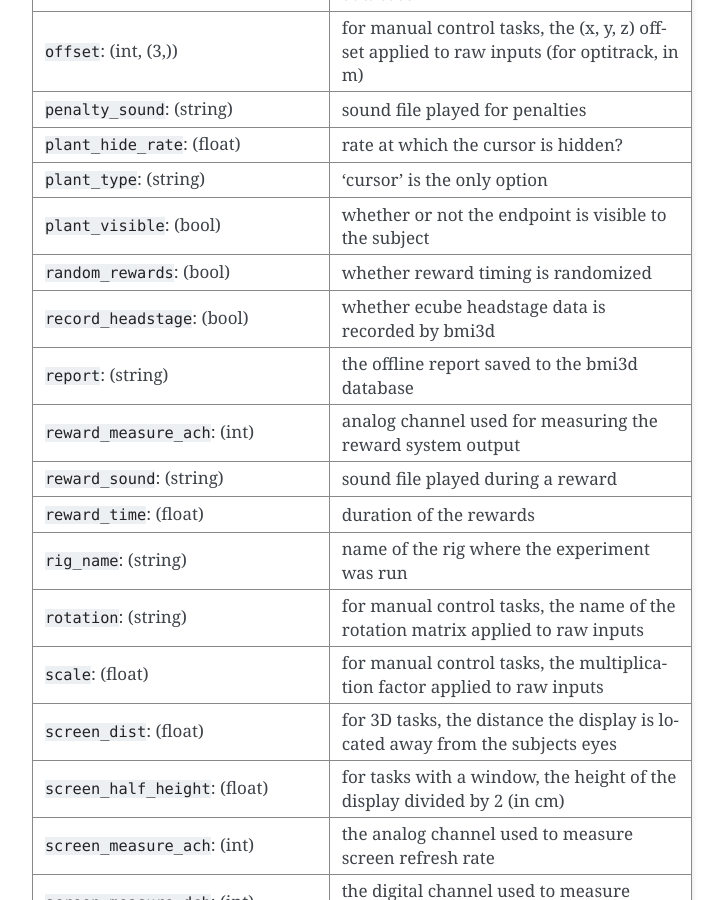
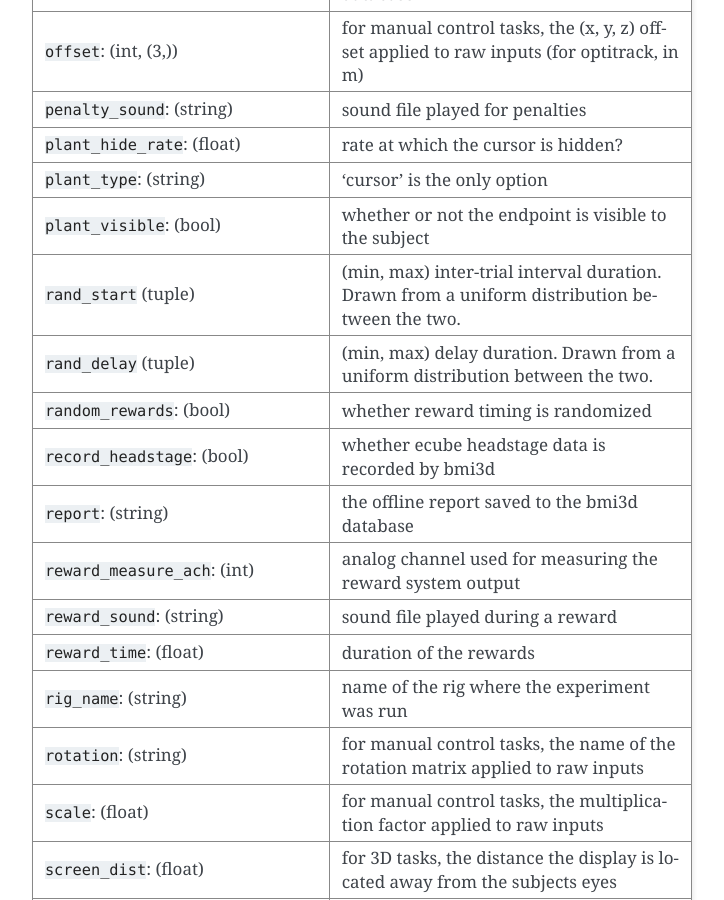
Before and after one commit to aolabNeuro/analyze, a Sphinx documentation site: the page built from docs/source/preproc.rst, in a window 1280 px wide and 900 px high, scrolled down 11148 px. Shown: the whole window, without its empty margins (388-1112 px from the left). Built offline with Sphinx 7.4.7, drawn with Linux system fonts in a browser that asks for light colours.

Commit message:
address #316

```diff
--- a/docs/source/preproc.rst
+++ b/docs/source/preproc.rst
@@ -422,6 +422,10 @@ The `exp_metadata` dataset can contain:
      - 'cursor' is the only option
    * - ``plant_visible``: (bool)
      - whether or not the endpoint is visible to the subject
+   * - ``rand_start`` (tuple)
+     - (min, max) inter-trial interval duration. Drawn from a uniform distribution between the two.
+   * - ``rand_delay`` (tuple)
+     - (min, max) delay duration. Drawn from a uniform distribution between the two.
    * - ``random_rewards``: (bool)
      - whether reward timing is randomized
    * - ``record_headstage``: (bool)
```
